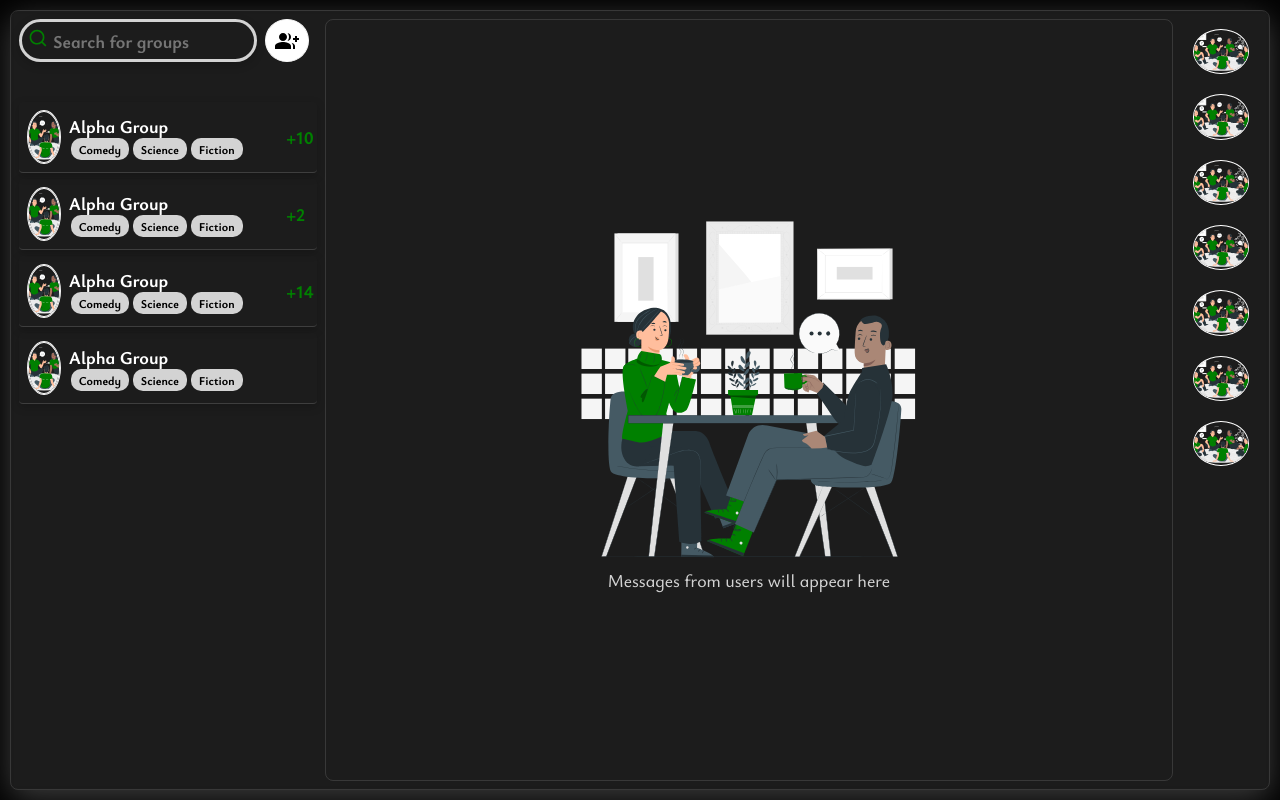
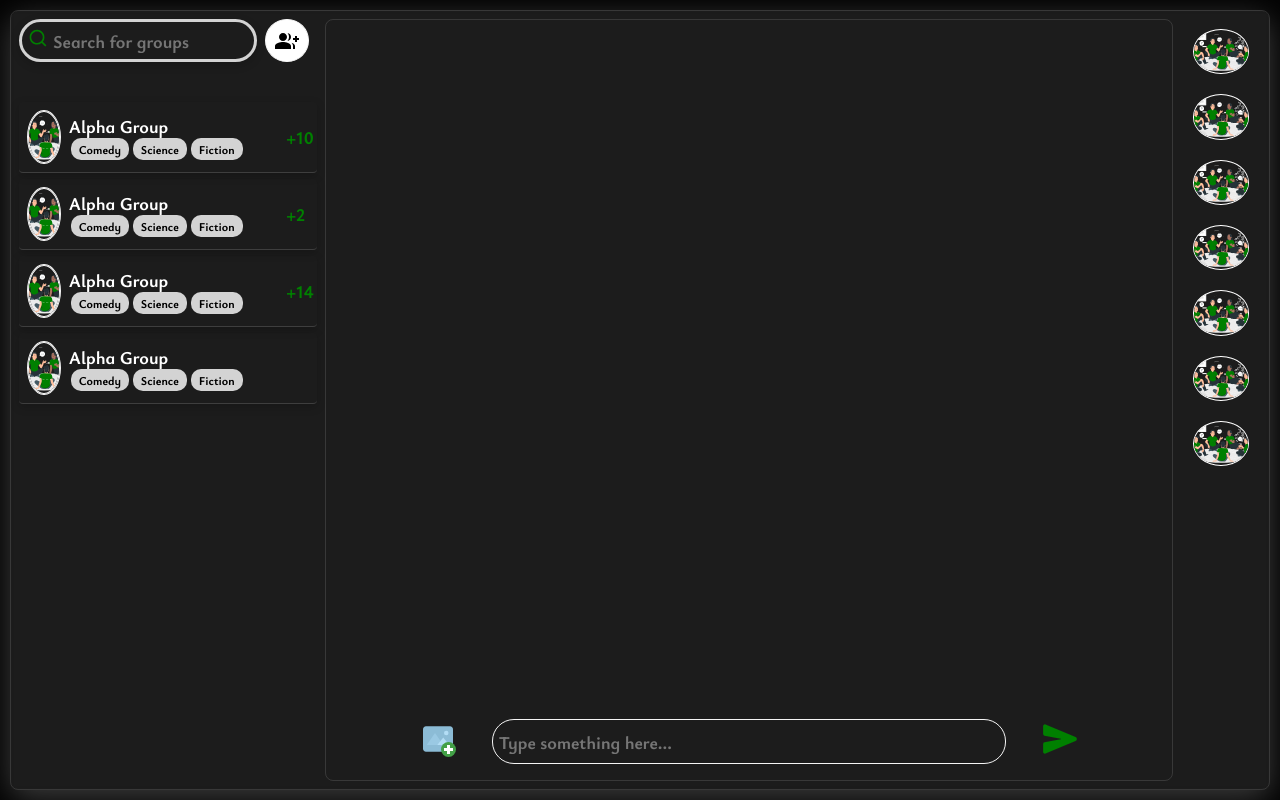
Before and after one commit to AidChat/client, a React (Create React App) app: page / in a window 1280 px wide. Built offline with nearby package versions, Linux system fonts and the light colour scheme.

Commit message:
Chat Panel

```diff
--- a/src/components/panel/Chats/chats.tsx
+++ b/src/components/panel/Chats/chats.tsx
@@ -2,14 +2,15 @@ import React from 'react';
 import './index.css'
 import emptyChats from './../../../assets/svg/empty-chats.svg'
 import {getString} from "../../../utils/strings";
+import {IoSend} from "react-icons/io5";
+import {FcAddImage} from "react-icons/fc";
 
 export function Chats() {
-    let chats = {};
-
+    let chats = {chats: []};
     return (<div className={'chatContainer'}>
         <div className={'wrapper'}>
             {chats.hasOwnProperty('chats')
-                ? <></> :
+                ? <ConversationPanel></ConversationPanel> :
                 <div className={'noChatContainer'}>
                     <div className={'emptyImage'}><img src={emptyChats} alt={'No Chats'}/></div>
                     <div className={'font-primary'}>{getString(2)}</div>
@@ -18,3 +19,20 @@ export function Chats() {
     </div>)
 
 }
+
+function ConversationPanel() {
+    return (
+        <div className={'convoPanel'}>
+            <div className={'convoHistory'}></div>
+            <div className={'optionsPanel'}>
+                <div><FcAddImage size={'2rem'} color={'green'}/></div>
+                <div className={'inputWrapper'}><input type={'text'} className={'sendInput'}
+                                                       placeholder={'Type something here...'}/></div>
+                <div>
+                    <div><IoSend size={'2rem'} color={'green'}/></div>
+                </div>
+            </div>
+
+        </div>
+    )
+}
--- a/src/components/panel/Chats/index.css
+++ b/src/components/panel/Chats/index.css
@@ -1,26 +1,75 @@
-.chatContainer{
-    padding:4px;
+.chatContainer {
+    padding: 4px;
     display: flex;
     justify-content: center;
     align-items: center;
-    border:1px solid rgba(211, 211, 211, 0.15);
+    border: 1px solid rgba(211, 211, 211, 0.15);
     border-radius: 8px;
+    height: 100%;
+    width: 100%;
 }
-.noChatContainer{
+.chatContainer .wrapper{
     height:100%;
-    width:100%;
-    padding:20px;
+    width: 100%;
+}
+
+.noChatContainer {
+    height: 100%;
+    width: 100%;
+    padding: 20px;
     display: flex;
     flex-direction: column;
     align-items: center;
 }
-.emptyImage{
-    height:20rem;
+
+.emptyImage {
+    height: 20rem;
     display: flex;
     justify-content: center;
 
 }
-.emptyImage img{
+
+.emptyImage img {
+    height: 100%;
+    width: 100%;
+}
+
+.convoPanel {
+    height: 100%;
+    width: 100%;
+    display: flex;
+    flex-direction: column;
+}
+.convoHistory{
     height:100%;
     width:100%;
+    flex:10;
 }
+.optionsPanel{
+    flex:1;
+    height: 100%;
+    justify-self: end;
+    display: flex;
+    justify-content: space-between;
+    justify-content: center;
+    align-items: center;
+    padding:0 5rem;
+;
+}
+.sendInput{
+    width: 100%;
+    padding:6px;
+    background: transparent;
+    border:1px solid whitesmoke;
+    border-radius: 22px;
+    color:white;
+    height: 2.5rem;
+}
+.inputWrapper{
+    height: 100%;
+    width: 100%;
+    padding:0 2rem;
+    display: flex;
+    justify-content: center;
+    align-items: center;
+}
```
